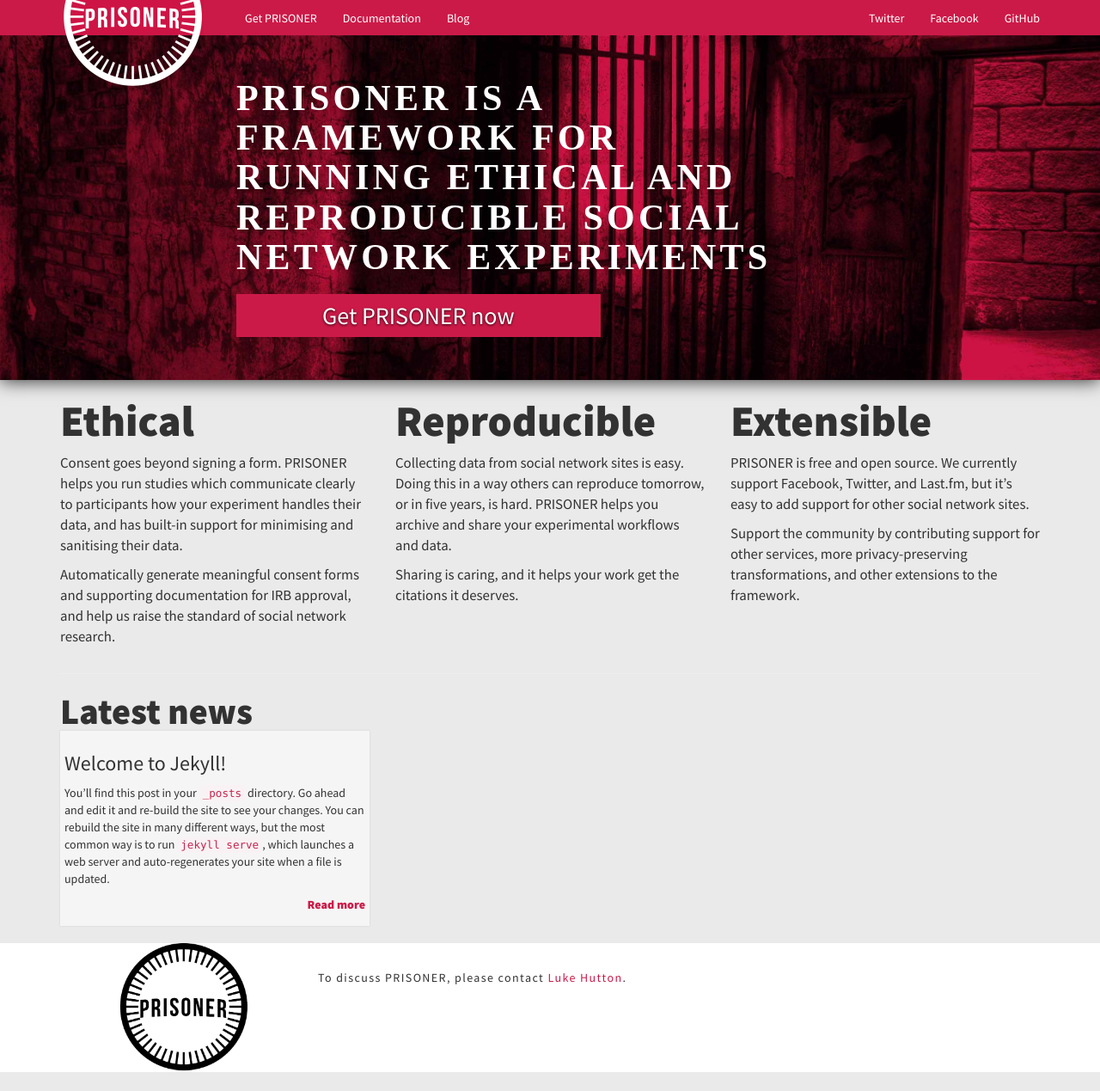
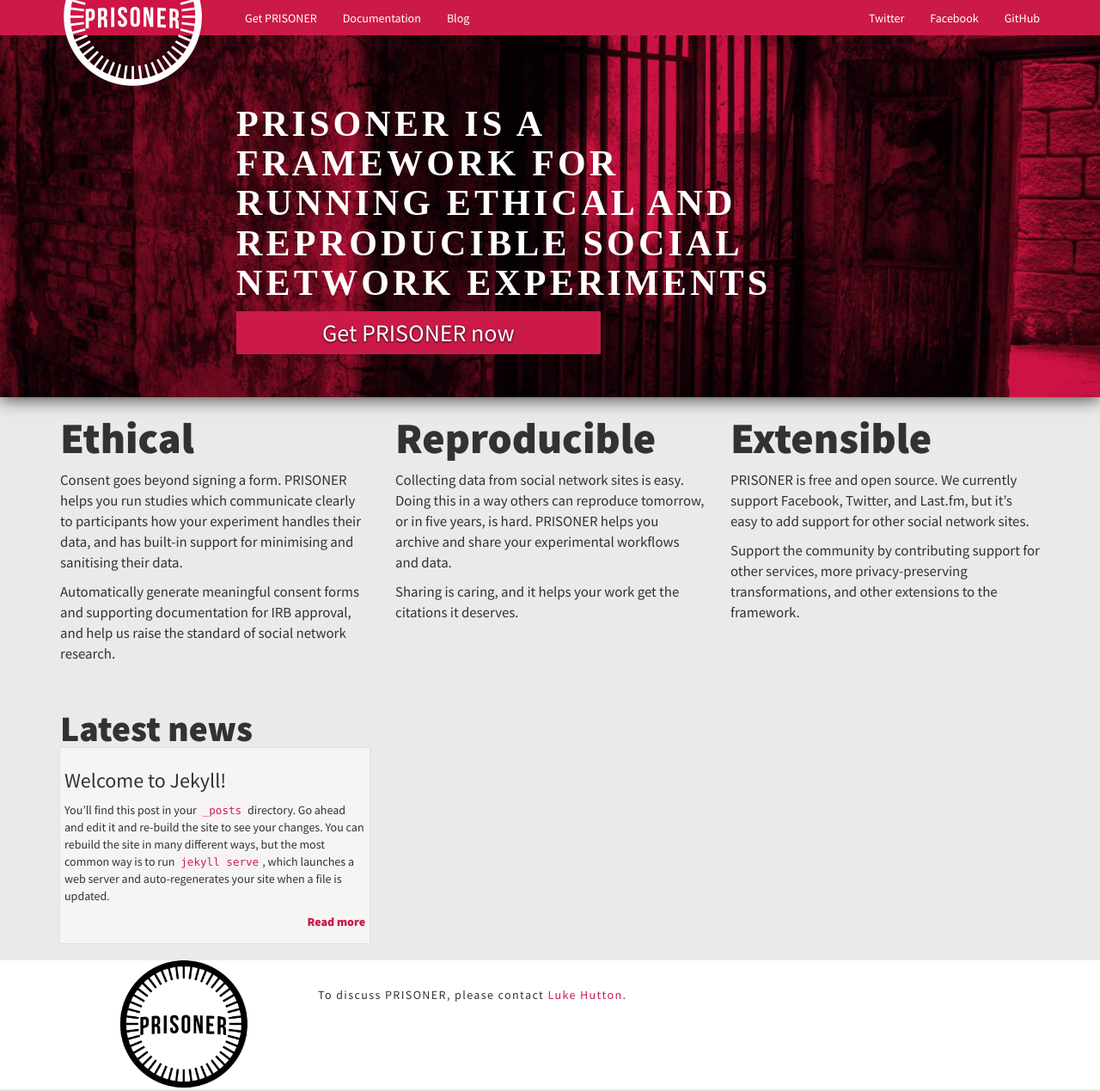
Before and after one commit to uoscompsci/PRISONER, a Jekyll site: the page built from index.html, in a window 1280 px wide. Shown: the whole page at 86% size. Built offline with Jekyll 4.4.1, drawn with Linux system fonts in a browser that asks for light colours; nearby versions of some CDN libraries.

Commit message:
blog template

```diff
--- a/css/index.css
+++ b/css/index.css
@@ -30,7 +30,8 @@
   text-transform: uppercase;
   font-family: "HWT Artz";
   font-size: 3em;
-  margin: 0;
+  position: relative;
+  top: 10px;
   letter-spacing: 0.1em;
 }
 
```
